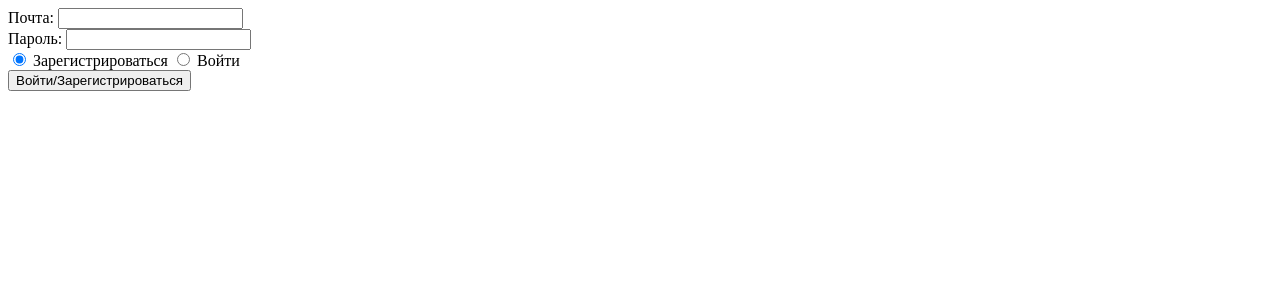
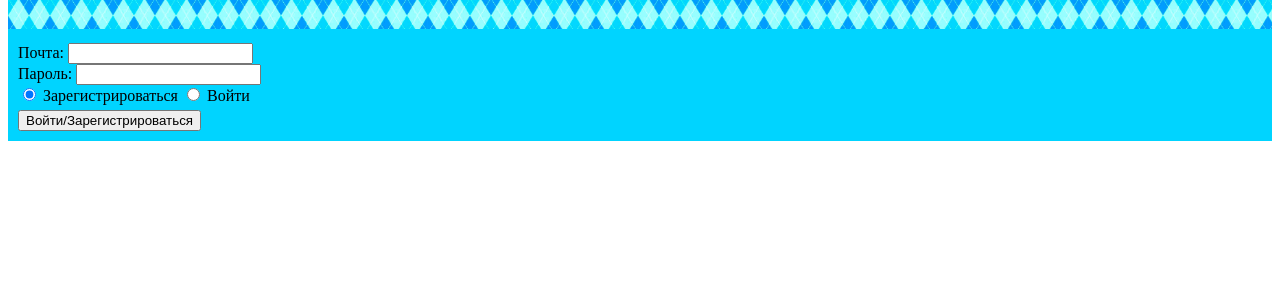
Before and after one commit to Ni1cky/PolytechDBToDoList, a Flask app: page /1 in a window 1280 px wide. Shown: the top 300 px of the page. Run offline with Flask 2, Linux system fonts and the light colour scheme.

Commit message:
Added beautiful blue color :3

```diff
--- a/entities/group.py
+++ b/entities/group.py
@@ -46,5 +46,4 @@ class Group(BaseModel):
     def delete_group(group_id: int):
         all_group = Group.get_all_group()
         if all_group.id != group_id:
-            print(f"Удаляем группу {group_id}")
             GroupModel.delete_group(group_id)
--- a/models/group.py
+++ b/models/group.py
@@ -36,7 +36,5 @@ class Group(sa.Model):
 
     @staticmethod
     def delete_group(group_id: int):
-        print(f"Удаляем группу {group_id}")
         group = Group.get_by_id(group_id)
         sa.session.delete(group)
-        print(f"Удалили группу {group_id}")
--- a/models/user.py
+++ b/models/user.py
@@ -20,7 +20,6 @@ class User(sa.Model):
     @staticmethod
     def get_by_email(email: str):
         user = sa.session.query(User).filter_by(email=email).first()
-        # print(user.groups)
         return user
 
     @staticmethod
--- a/routers/group.py
+++ b/routers/group.py
@@ -18,6 +18,5 @@ def add_new_group():
 @groups_blueprint.route("/group/delete/<int:group_id>", methods=["POST"])
 def delete_group(group_id: int):
     if session.get("user", None):
-        print(f"Удаляем группу {group_id}")
         Group.delete_group(group_id)
     return redirect(url_for("views.home"))
--- a/routers/views.py
+++ b/routers/views.py
@@ -10,7 +10,6 @@ views_blueprint = Blueprint("views", __name__)
 @views_blueprint.route("/<int:current_group_id>")
 @views_blueprint.route("/home/<int:current_group_id>")
 def home(current_group_id: int):
-    print(current_group_id)
     if session.get("user", None):
         current_group = (
             Group.get_by_id(current_group_id) if current_group_id
--- a/static/home.css
+++ b/static/home.css
@@ -10,10 +10,16 @@
 
 .left, .right {
   width: 20%;
+  background-color: #00D4FF;
+
 }
 
 .middle {
   width: 60%;
+  border-right: #00D4FF solid 4px;
+  border-left: #00D4FF solid 4px;
+  border-bottom: #00D4FF solid 4px;
+  background-color: #D9F2FF;
 }
 
 .row:after {
@@ -33,7 +39,7 @@
 }
 
 .collapsible {
-  background-color: #777;
+  background-color: #00D4FF;
   color: white;
   cursor: pointer;
   padding: 10px;
@@ -46,14 +52,28 @@
 }
 
 .active, .collapsible:hover {
-  background-color: #555;
+  background-color: #00B5D9;
 }
 
 .content {
   padding: 5px 18px;
   display: none;
   overflow: hidden;
-  background-color: #f1f1f1;
+  background-color: white;
+}
+
+hr {
+  border: 1px dashed #00B5D9;
+}
+
+header {
+  width: 100%;
+  height: 35px;
+  background-image: url("blue.jpg");
+  background-repeat: repeat-x;
+  background-size: 210px;
+  margin: -10px 0px 0px;
+  border-bottom: #00D4FF solid 4px;
 }
 
 .delete {
--- a/templates/login.html
+++ b/templates/login.html
@@ -3,9 +3,11 @@
 <head>
     <meta charset="UTF-8">
     <title>Login</title>
+    <link rel="stylesheet" type="text/css" href= "{{ url_for('static',filename='home.css') }}">
 </head>
 <body>
-    <form action="/login" method="post">
+    <header></header>
+    <form action="/login" method="post" style="background-color: #00D4FF; padding: 10px;">
         <label for="email">Почта: </label>
         <input id="email" type="email" name="email"> <br>
         <label for="password">Пароль: </label>
@@ -19,8 +21,7 @@
         {% for message in get_flashed_messages() %}
             <p>{{ message }}</p>
         {% endfor %}
-
-        <input type="submit" value="Войти/Зарегистрироваться">
+        <input type="submit" value="Войти/Зарегистрироваться" style="margin-top: 5px;">
     </form>
 </body>
 </html>
```
Also changed, not shown: templates/home.html (+7 -8 lines), static/blue.jpg (added).
